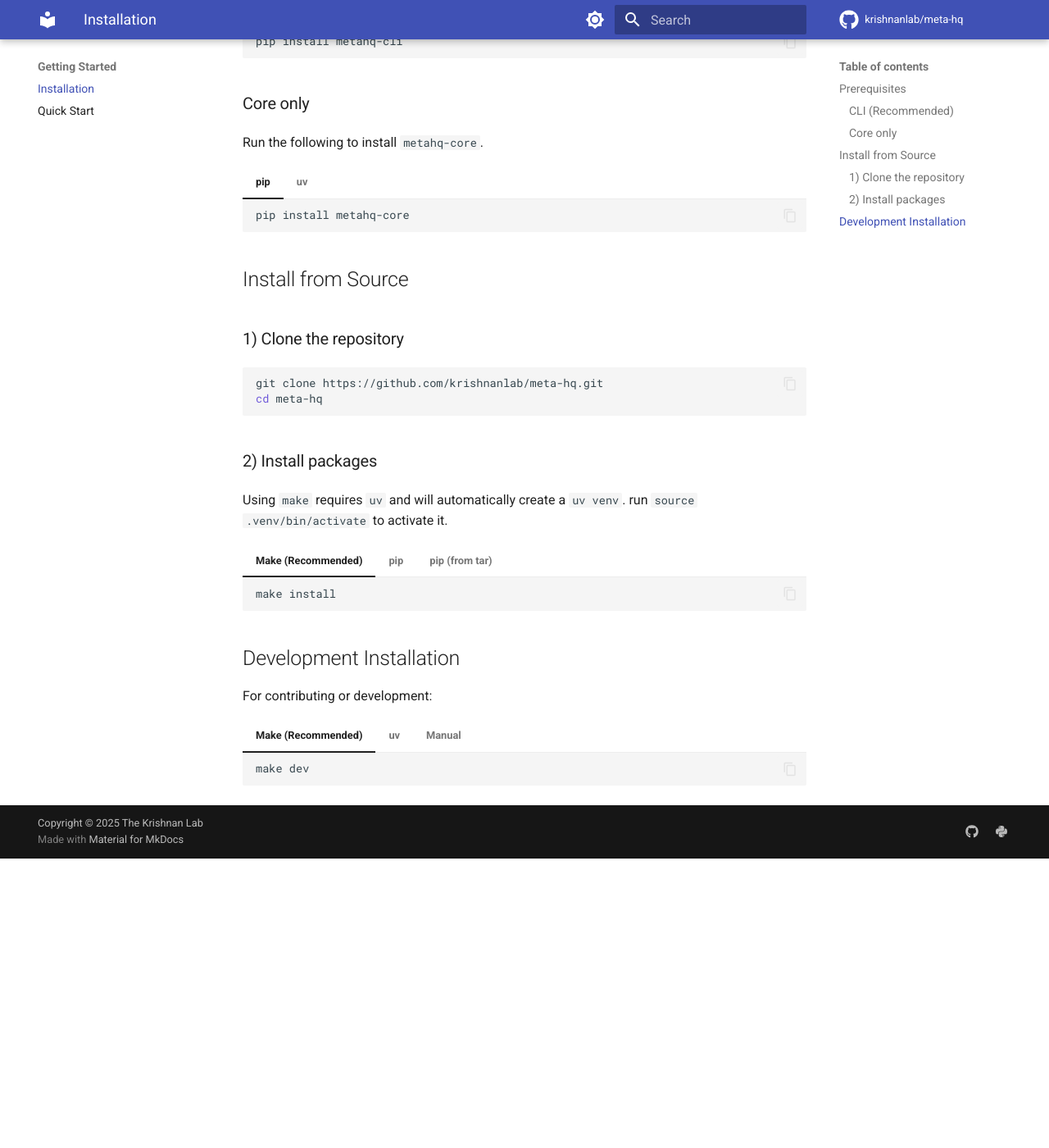
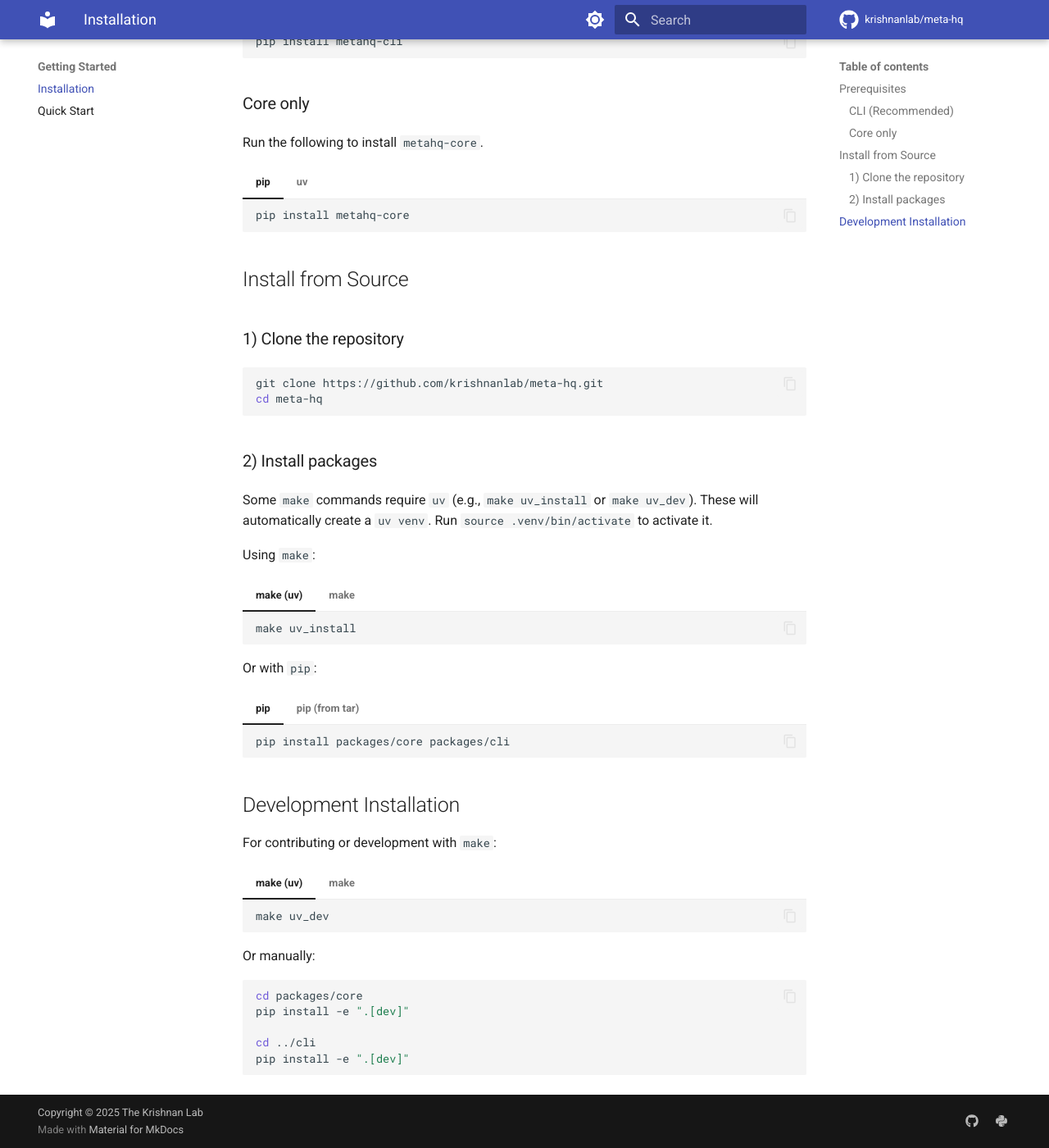
Before and after one commit to krishnanlab/meta-hq, an MkDocs documentation site: the page built from docs/getting-started/installation.md, in a window 1280 px wide and 1400 px high, scrolled down 596 px. Shown: the whole window at 82% size. Built offline with MkDocs 1.6.1 and Material for MkDocs 9.7.7, drawn with Linux system fonts in a browser that asks for light colours; comment, search, counter and statistics services are not loaded; before the commit the page ends 1643 px from its top, so only the background shows below that.

Commit message:
added uv make commands to docs

````diff
--- a/docs/getting-started/installation.md
+++ b/docs/getting-started/installation.md
@@ -19,7 +19,7 @@ Run the following to install the CLI. This will also install `metahq-core` by de
 === "uv"
 
     ``` bash
-    uv add metahq-cli
+    uv pip install metahq-cli
     ```
 
 ### Core only
@@ -35,7 +35,7 @@ Run the following to install `metahq-core`.
 === "uv"
 
     ``` bash
-    uv add metahq-core
+    uv pip install metahq-core
     ```
 
 ## Install from Source
@@ -49,13 +49,23 @@ cd meta-hq
 
 ### 2) Install packages
 
-Using `make` requires `uv` and will automatically create a `uv venv`. run `source .venv/bin/activate` to activate it.
+Some `make` commands require `uv` (e.g., `make uv_install` or `make uv_dev`). These will automatically create a `uv venv`. Run `source .venv/bin/activate` to activate it.
 
-=== "Make (Recommended)"
+Using `make`:
+
+=== "make (uv)"
+
+    ```bash
+    make uv_install
+    ```
+
+=== "make"
 
     ```bash
     make install
     ```
+
+Or with `pip`:
 
 === "pip"
 
@@ -71,23 +81,26 @@ Using `make` requires `uv` and will automatically create a `uv venv`. run `sourc
 
 ## Development Installation
 
-For contributing or development:
+For contributing or development with `make`:
 
-=== "Make (Recommended)"
+=== "make (uv)"
+
+    ```bash
+    make uv_dev
+    ```
+
+=== "make"
 
     ```bash
     make dev
     ```
 
-=== "uv"
+Or manually:
 
-    ```bash
-    uv pip install -e . ".[dev]"
-    ```
+```bash
+cd packages/core
+pip install -e ".[dev]"
 
-=== "Manual"
-
-    ```bash
-    pip install -e packages/core[dev]
-    pip install -e packages/cli[dev]
-    ```
+cd ../cli
+pip install -e ".[dev]"
+```
````
